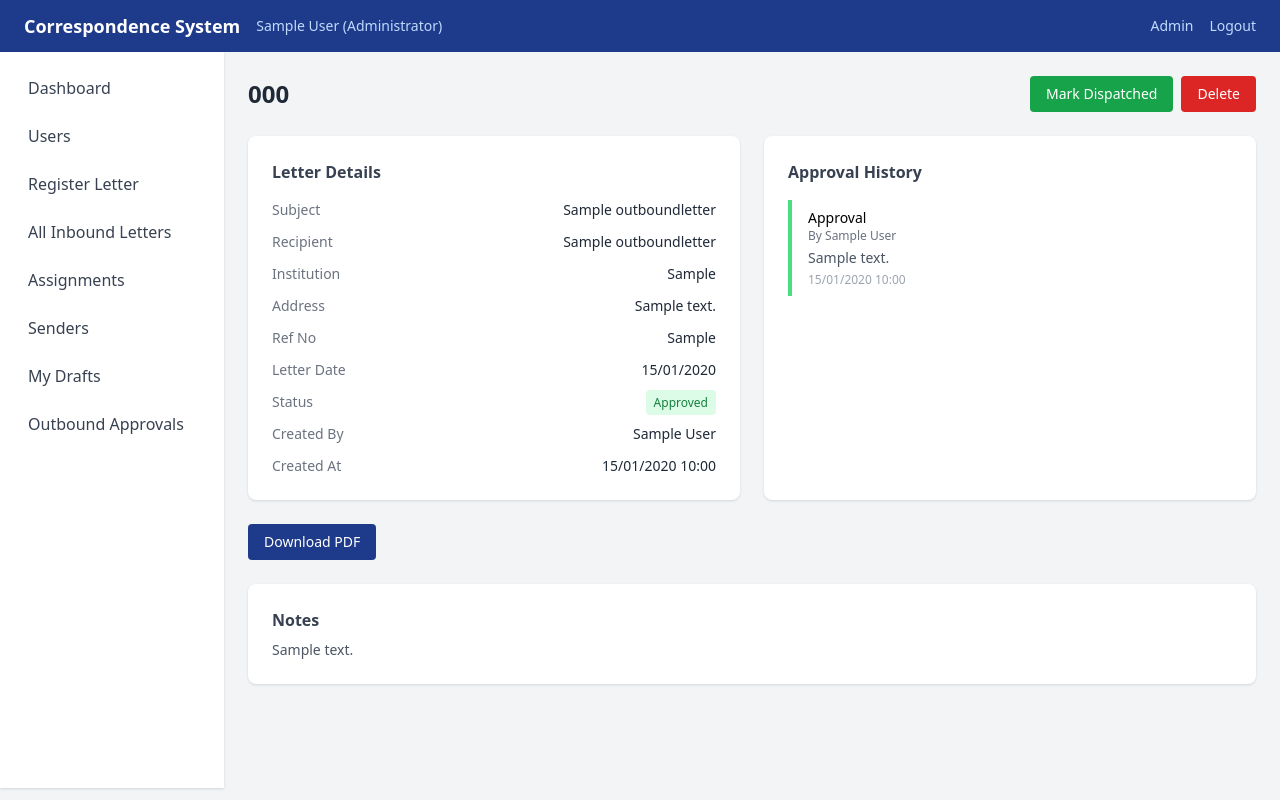
After one commit to Noro18/Corespondence-System, a Django app: page /outbound/1/ in a window 1280 px wide. The commit adds this page. Run offline with Django 5.2, Linux system fonts and the light colour scheme; a user stored in the database is signed in; tables that the repository leaves empty hold one stand-in row (values such as "Sample post"); some libraries are stand-ins or nearby versions.

Commit message:
Add outbound_letters app with approval workflow
* Add date picker widget for letter_date field (closes #10)

* Add outbound_letters app with OutboundLetter and ApprovalStage models

* Add admin registration and URL configuration for outbound_letters

* Add outbound_letters templates (list, form, detail, review, delete)

* Wire outbound_letters into settings, root URLs, and sidebar navigation

```diff
--- /dev/null
+++ b/apps/outbound_letters/apps.py
@@ -0,0 +1,5 @@
+from django.apps import AppConfig
+
+
+class OutboundLettersConfig(AppConfig):
+    name = "apps.outbound_letters"
--- /dev/null
+++ b/apps/outbound_letters/urls.py
@@ -0,0 +1,14 @@
+from django.urls import path
+
+from . import views
+
+app_name = "outbound_letters"
+
+urlpatterns = [
+    path("", views.OutboundLetterListView.as_view(), name="list"),
+    path("create/", views.OutboundLetterCreateView.as_view(), name="create"),
+    path("<int:pk>/", views.OutboundLetterDetailView.as_view(), name="detail"),
+    path("<int:pk>/review/<str:stage>/", views.OutboundLetterReviewView.as_view(), name="review"),
+    path("<int:pk>/dispatch/", views.OutboundLetterDispatchView.as_view(), name="dispatch"),
+    path("<int:pk>/delete/", views.OutboundLetterDeleteView.as_view(), name="delete"),
+]
--- /dev/null
+++ b/apps/outbound_letters/views.py
@@ -0,0 +1,144 @@
+from django import forms
+from django.contrib.auth.mixins import LoginRequiredMixin
+from django.http import HttpResponseRedirect
+from django.urls import reverse, reverse_lazy
+from django.utils import timezone
+from django.views.generic import (
+    CreateView,
+    DeleteView,
+    DetailView,
+    ListView,
+    UpdateView,
+)
+
+from apps.common.mixins import AdminMixin, PrezidenteMixin, SekretariaduMixin
+
+from .models import ApprovalStage, OutboundLetter
+
+
+class OutboundLetterListView(LoginRequiredMixin, ListView):
+    model = OutboundLetter
+    template_name = "outbound_letters/letter_list.html"
+    context_object_name = "letters"
+    paginate_by = 25
+
+    def get_queryset(self):
+        qs = OutboundLetter.objects.select_related("created_by")
+        user = self.request.user
+        if user.role in [user.Role.ADMIN, user.Role.PREZIDENTE]:
+            return qs
+        return qs.filter(created_by=user)
+
+
+class OutboundLetterCreateView(SekretariaduMixin, LoginRequiredMixin, CreateView):
+    model = OutboundLetter
+    template_name = "outbound_letters/letter_form.html"
+    fields = [
+        "subject", "recipient_name", "recipient_institution",
+        "recipient_address", "original_ref_no", "letter_date",
+        "pdf_file", "notes",
+    ]
+    extra_context = {"title": "Create Outbound Letter"}
+    success_url = reverse_lazy("outbound_letters:list")
+
+    def form_valid(self, form):
+        form.instance.created_by = self.request.user
+        return super().form_valid(form)
+
+    def get_form(self, form_class=None):
+        form = super().get_form(form_class)
+        form.fields["letter_date"].widget = forms.DateInput(
+            attrs={"type": "date", "class": "w-full px-3 py-2 border border-gray-300 rounded focus:outline-none focus:ring-2 focus:ring-blue-500"}
+        )
+        for field in form.fields.values():
+            field.widget.attrs.setdefault("class",
+                "w-full px-3 py-2 border border-gray-300 rounded focus:outline-none focus:ring-2 focus:ring-blue-500"
+            )
+        return form
+
+
+class OutboundLetterDetailView(LoginRequiredMixin, DetailView):
+    model = OutboundLetter
+    template_name = "outbound_letters/letter_detail.html"
+    context_object_name = "letter"
+
+    def get_queryset(self):
+        qs = OutboundLetter.objects.select_related("created_by").prefetch_related("approval_stages__reviewer")
+        user = self.request.user
+        if user.role in [user.Role.ADMIN, user.Role.PREZIDENTE]:
+            return qs
+        return qs.filter(created_by=user)
+
+    def get_context_data(self, **kwargs):
+        context = super().get_context_data(**kwargs)
+        context["can_review"] = self.request.user.role in [
+            self.request.user.Role.ADMIN, self.request.user.Role.PREZIDENTE
+        ]
+        context["can_dispatch"] = self.request.user.role == self.request.user.Role.ADMIN
+        return context
+
+
+class OutboundLetterReviewView(PrezidenteMixin, LoginRequiredMixin, UpdateView):
+    model = OutboundLetter
+    template_name = "outbound_letters/letter_review.html"
+    context_object_name = "letter"
+    fields = []
+
+    def get_context_data(self, **kwargs):
+        context = super().get_context_data(**kwargs)
+        context["stage"] = self.kwargs.get("stage", "REV")
+        return context
+
+    def post(self, request, *args, **kwargs):
+        self.object = self.get_object()
+        decision = request.POST.get("decision")
+        comments = request.POST.get("comments", "")
+        stage_code = self.kwargs.get("stage", "REV")
+
+        if decision == "APR":
+            self.object.status = OutboundLetter.Status.APPROVED
+        elif decision == "REJ":
+            self.object.status = OutboundLetter.Status.REJECTED
+
+        self.object.save()
+
+        ApprovalStage.objects.create(
+            letter=self.object,
+            stage=stage_code,
+            decision=decision,
+            reviewer=request.user,
+            comments=comments,
+            decided_at=timezone.now(),
+        )
+
+        return HttpResponseRedirect(
+            reverse("outbound_letters:detail", kwargs={"pk": self.object.pk})
+        )
+
+
+class OutboundLetterDispatchView(AdminMixin, LoginRequiredMixin, UpdateView):
+    model = OutboundLetter
+    fields = []
+
+    def post(self, request, *args, **kwargs):
+        self.object = self.get_object()
+        self.object.status = OutboundLetter.Status.DISPATCHED
+        self.object.save()
+
+        ApprovalStage.objects.create(
+            letter=self.object,
+            stage=ApprovalStage.Stage.DISPATCH,
+            decision=ApprovalStage.Decision.APPROVED,
+            reviewer=request.user,
+            decided_at=timezone.now(),
+        )
+
+        return HttpResponseRedirect(
+            reverse("outbound_letters:detail", kwargs={"pk": self.object.pk})
+        )
+
+
+class OutboundLetterDeleteView(AdminMixin, LoginRequiredMixin, DeleteView):
+    model = OutboundLetter
+    template_name = "outbound_letters/letter_confirm_delete.html"
+    success_url = reverse_lazy("outbound_letters:list")
--- a/config/settings.py
+++ b/config/settings.py
@@ -41,6 +41,7 @@ INSTALLED_APPS = [
     "apps.accounts",
     "apps.inbound_letters",
     "apps.monitoring",
+    "apps.outbound_letters",
 ]
 
 AUTH_USER_MODEL = "accounts.CustomUser"
--- a/config/urls.py
+++ b/config/urls.py
@@ -25,6 +25,7 @@ urlpatterns = [
     path("admin/", admin.site.urls),
     path("", include("apps.accounts.urls")),
     path("dashboard/", include("apps.monitoring.urls")),
+    path("outbound/", include("apps.outbound_letters.urls")),
     path("", RedirectView.as_view(url="/dashboard/", permanent=True)),
 ]
 
--- a/templates/base.html
+++ b/templates/base.html
@@ -39,6 +39,12 @@
         <li><a href="{% url 'admin:inbound_letters_assignment_changelist' %}" class="block px-3 py-2 rounded hover:bg-blue-50 text-gray-700">My Tasks</a></li>
         {% endif %}
         <li><a href="{% url 'admin:inbound_letters_sender_changelist' %}" class="block px-3 py-2 rounded hover:bg-blue-50 text-gray-700">Senders</a></li>
+        {% if user.role == 'SEK' or user.role == 'STF' or user.role == 'ADMIN' %}
+        <li><a href="{% url 'outbound_letters:list' %}" class="block px-3 py-2 rounded hover:bg-blue-50 text-gray-700">My Drafts</a></li>
+        {% endif %}
+        {% if user.role == 'PREZ' or user.role == 'ADMIN' %}
+        <li><a href="{% url 'outbound_letters:list' %}" class="block px-3 py-2 rounded hover:bg-blue-50 text-gray-700">Outbound Approvals</a></li>
+        {% endif %}
       </ul>
     </aside>
 
--- /dev/null
+++ b/templates/outbound_letters/letter_detail.html
@@ -0,0 +1,106 @@
+{% extends "base.html" %}
+
+{% block title %}{{ letter.tracking_code }} - Correspondence System{% endblock %}
+
+{% block content %}
+
+<div class="flex items-center justify-between mb-6">
+  <h1 class="text-2xl font-bold text-gray-800">{{ letter.tracking_code }}</h1>
+  <div class="flex gap-2">
+    {% if can_review and letter.status == 'DRF' %}
+    <a href="{% url 'outbound_letters:review' letter.pk 'REV' %}" class="bg-yellow-600 text-white px-4 py-2 rounded hover:bg-yellow-700 text-sm">Review</a>
+    {% endif %}
+    {% if can_dispatch and letter.status == 'APR' %}
+    <form method="post" action="{% url 'outbound_letters:dispatch' letter.pk %}" class="inline">
+      {% csrf_token %}
+      <button type="submit" class="bg-green-600 text-white px-4 py-2 rounded hover:bg-green-700 text-sm">Mark Dispatched</button>
+    </form>
+    {% endif %}
+    {% if user.role == 'ADMIN' %}
+    <a href="{% url 'outbound_letters:delete' letter.pk %}" class="bg-red-600 text-white px-4 py-2 rounded hover:bg-red-700 text-sm">Delete</a>
+    {% endif %}
+  </div>
+</div>
+
+<div class="grid grid-cols-1 lg:grid-cols-2 gap-6">
+  <div class="bg-white rounded-lg shadow p-6">
+    <h2 class="font-semibold text-gray-700 mb-4">Letter Details</h2>
+    <dl class="space-y-3 text-sm">
+      <div class="flex justify-between">
+        <dt class="text-gray-500">Subject</dt>
+        <dd class="text-gray-800 font-medium">{{ letter.subject }}</dd>
+      </div>
+      <div class="flex justify-between">
+        <dt class="text-gray-500">Recipient</dt>
+        <dd class="text-gray-800">{{ letter.recipient_name }}</dd>
+      </div>
+      <div class="flex justify-between">
+        <dt class="text-gray-500">Institution</dt>
+        <dd class="text-gray-800">{{ letter.recipient_institution }}</dd>
+      </div>
+      {% if letter.recipient_address %}
+      <div class="flex justify-between">
+        <dt class="text-gray-500">Address</dt>
+        <dd class="text-gray-800">{{ letter.recipient_address }}</dd>
+      </div>
+      {% endif %}
+      <div class="flex justify-between">
+        <dt class="text-gray-500">Ref No</dt>
+        <dd class="text-gray-800">{{ letter.original_ref_no|default:"—" }}</dd>
+      </div>
+      <div class="flex justify-between">
+        <dt class="text-gray-500">Letter Date</dt>
+        <dd class="text-gray-800">{{ letter.letter_date|date:"d/m/Y" }}</dd>
+      </div>
+      <div class="flex justify-between">
+        <dt class="text-gray-500">Status</dt>
+        <dd class="text-gray-800">
+          <span class="{% if letter.status == 'DRF' %}bg-gray-100 text-gray-700{% elif letter.status == 'REV' %}bg-yellow-100 text-yellow-700{% elif letter.status == 'APR' %}bg-green-100 text-green-700{% elif letter.status == 'REJ' %}bg-red-100 text-red-700{% else %}bg-blue-100 text-blue-700{% endif %} px-2 py-1 rounded text-xs">{{ letter.get_status_display }}</span>
+        </dd>
+      </div>
+      <div class="flex justify-between">
+        <dt class="text-gray-500">Created By</dt>
+        <dd class="text-gray-800">{{ letter.created_by.get_full_name|default:letter.created_by.username }}</dd>
+      </div>
+      <div class="flex justify-between">
+        <dt class="text-gray-500">Created At</dt>
+        <dd class="text-gray-800">{{ letter.created_at|date:"d/m/Y H:i" }}</dd>
+      </div>
+    </dl>
+  </div>
+
+  <div class="bg-white rounded-lg shadow p-6">
+    <h2 class="font-semibold text-gray-700 mb-4">Approval History</h2>
+    {% if letter.approval_stages.all %}
+    <div class="space-y-3">
+      {% for stage in letter.approval_stages.all %}
+      <div class="border-l-4 {% if stage.decision == 'APR' %}border-green-400{% elif stage.decision == 'REJ' %}border-red-400{% else %}border-gray-300{% endif %} pl-4 py-2">
+        <p class="text-sm font-medium">{{ stage.get_stage_display }}</p>
+        <p class="text-xs text-gray-500">By {{ stage.reviewer.get_full_name|default:stage.reviewer.username }}</p>
+        {% if stage.comments %}
+        <p class="text-sm text-gray-600 mt-1">{{ stage.comments }}</p>
+        {% endif %}
+        <p class="text-xs text-gray-400 mt-1">{{ stage.decided_at|date:"d/m/Y H:i"|default:"Pending" }}</p>
+      </div>
+      {% endfor %}
+    </div>
+    {% else %}
+    <p class="text-gray-400 text-sm">No approval stages yet</p>
+    {% endif %}
+  </div>
+</div>
+
+{% if letter.pdf_file %}
+<div class="mt-6">
+  <a href="{{ letter.pdf_file.url }}" target="_blank" class="bg-blue-900 text-white px-4 py-2 rounded hover:bg-blue-800 text-sm inline-block">Download PDF</a>
+</div>
+{% endif %}
+
+{% if letter.notes %}
+<div class="mt-6 bg-white rounded-lg shadow p-6">
+  <h2 class="font-semibold text-gray-700 mb-2">Notes</h2>
+  <p class="text-sm text-gray-600">{{ letter.notes }}</p>
+</div>
+{% endif %}
+
+{% endblock %}
```
Also changed, not shown: apps/outbound_letters/admin.py (added, +17 -0 lines), apps/outbound_letters/models.py (added, +88 -0 lines), templates/outbound_letters/letter_confirm_delete.html (added, +25 -0 lines), templates/outbound_letters/letter_form.html (added, +41 -0 lines), templates/outbound_letters/letter_list.html (added, +59 -0 lines), templates/outbound_letters/letter_review.html (added, +50 -0 lines), apps/outbound_letters/__init__.py (added), apps/outbound_letters/migrations/0001_initial.py (added), apps/outbound_letters/migrations/__init__.py (added).
